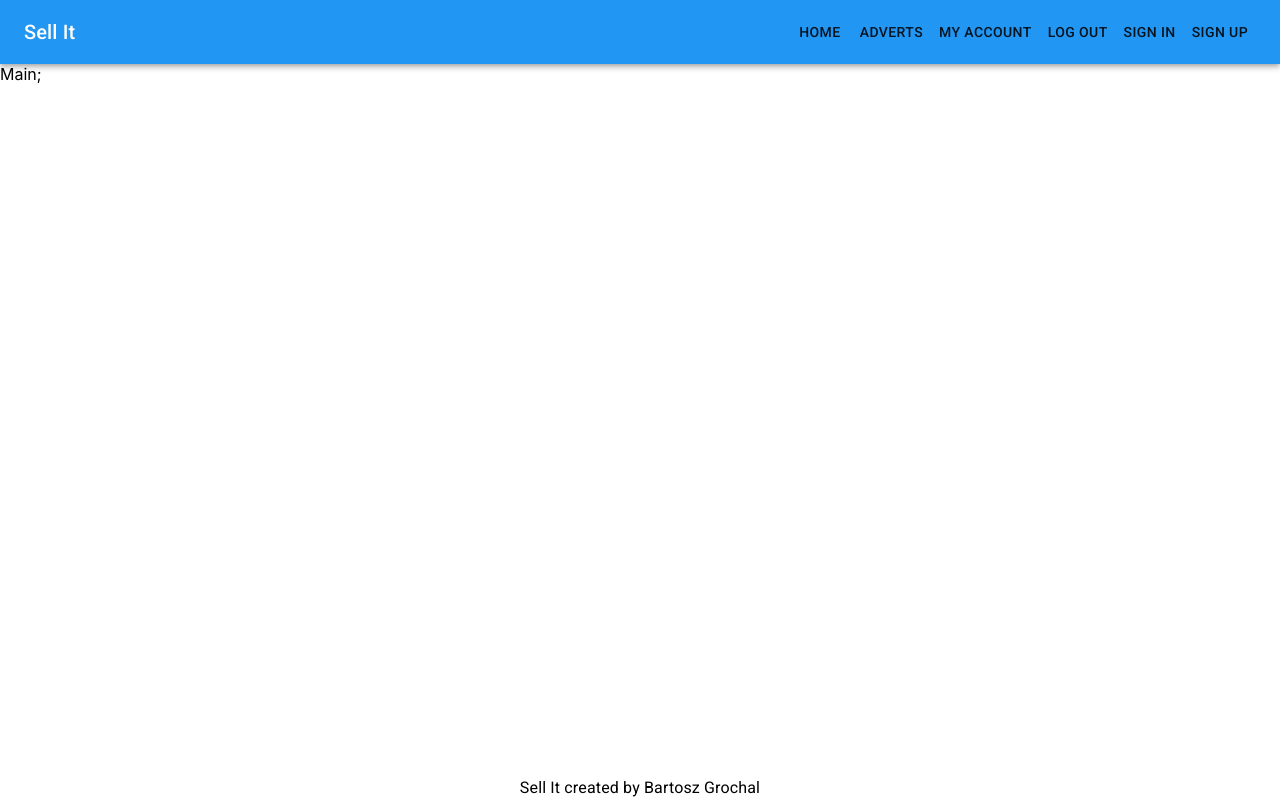
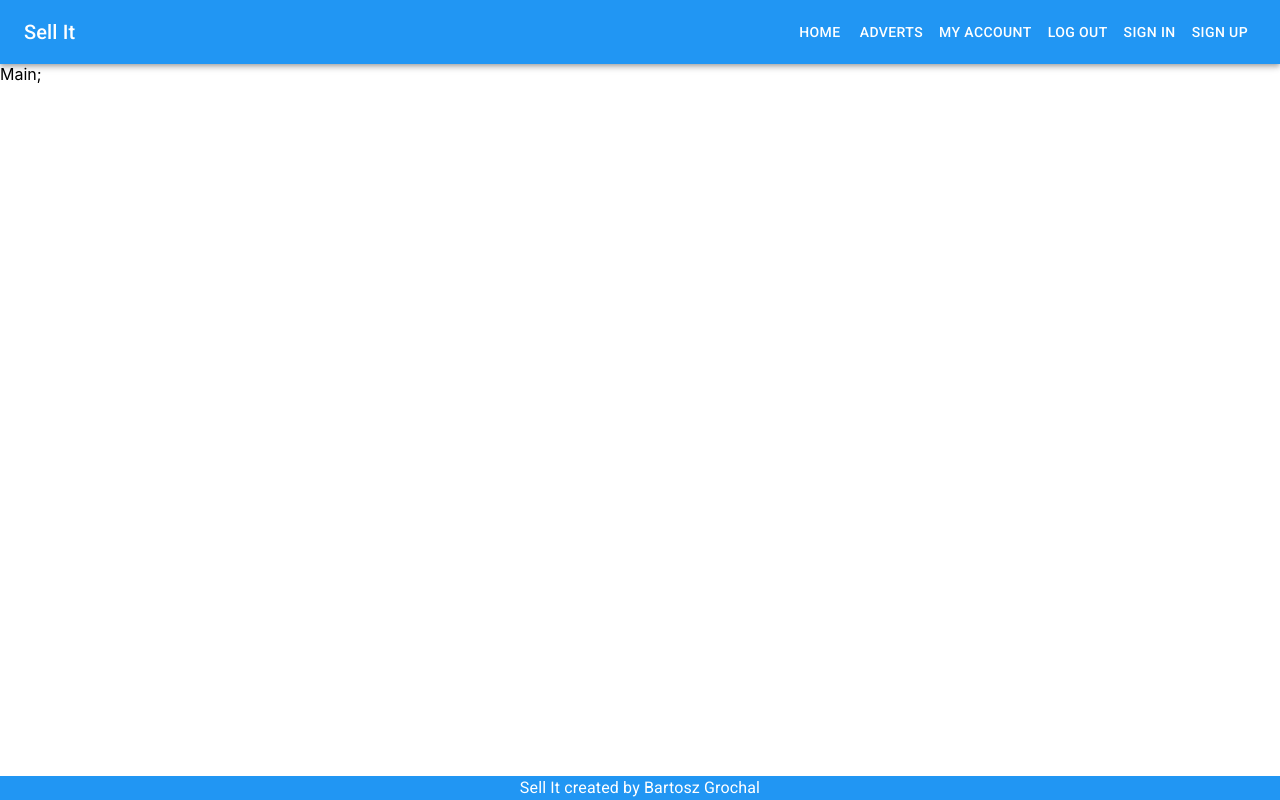
Before and after one commit to b-grochal/react-sell-it, a React (Create React App) app: page / in a window 1280 px wide. Built offline with nearby package versions, Linux system fonts and the light colour scheme.

Commit message:
Chandeg primary color of text.

```diff
--- a/src/App.js
+++ b/src/App.js
@@ -10,6 +10,9 @@ import Main from "./components/layout/Main";
 const theme = createTheme({
   palette: {
     primary: blue,
+    text: {
+      primary: "#FFFFFF",
+    },
   },
 });
 
--- a/src/components/layout/Footer.js
+++ b/src/components/layout/Footer.js
@@ -7,6 +7,7 @@ const useStyles = makeStyles((theme) => ({
     justifyContent: "center",
     alignItems: "center",
     flexShrink: "0",
+    backgroundColor: theme.palette.primary.main,
   },
 }));
 
@@ -15,7 +16,9 @@ const Footer = () => {
 
   return (
     <footer className={classes.footer}>
-      <Typography>Sell It created by Bartosz Grochal</Typography>
+      <Typography color="textPrimary">
+        Sell It created by Bartosz Grochal
+      </Typography>
     </footer>
   );
 };
```
